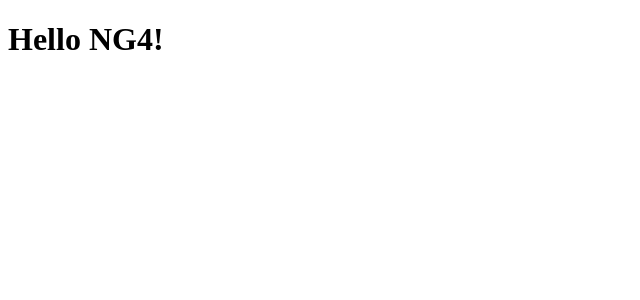
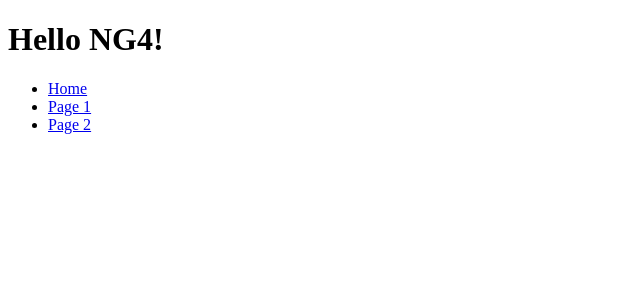
Before and after one commit to coolrare/DCT_106023, an Angular app: page / in a window 1280 px wide. Shown: the top 300 px of the page, without its empty margins (0-640 px from the left). Built offline with nearby package versions, Linux system fonts and the light colour scheme.

Commit message:
03 練習 routerLink 路由連結的語法 (1)

```diff
--- a/src/app/app.component.html
+++ b/src/app/app.component.html
@@ -1,3 +1,9 @@
 <h1>Hello NG4!</h1>
 
+<ul>
+  <li><a routerLink="/">Home</a></li>
+  <li><a routerLink="/page1">Page 1</a></li>
+  <li><a routerLink="/page2">Page 2</a></li>
+</ul>
+
 <router-outlet></router-outlet>
```
